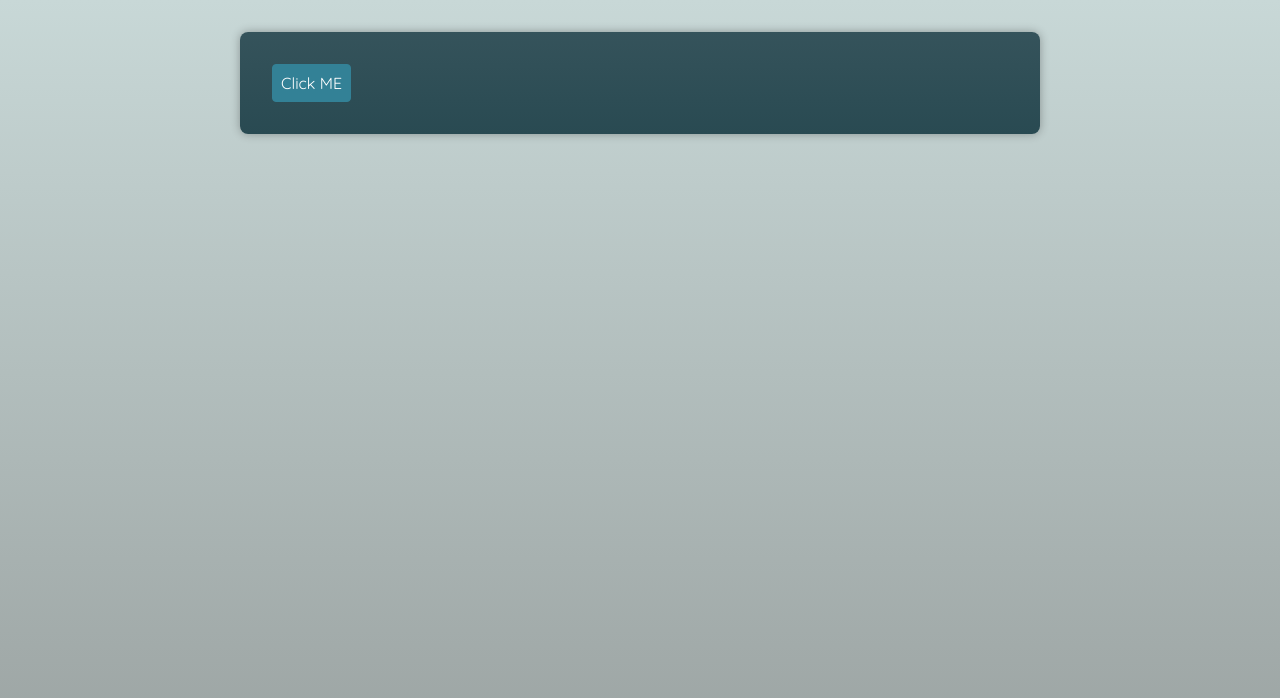
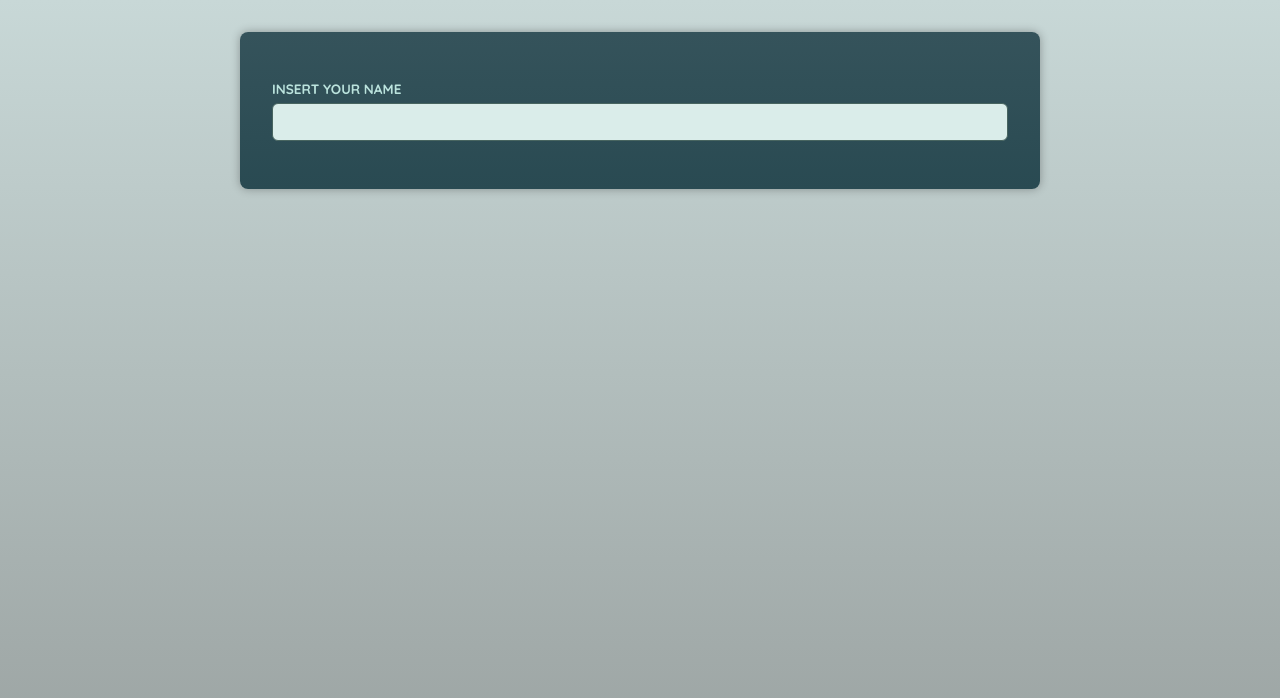
Before and after one commit to EzzEldienMohsen/React-TS-P2, a React (Vite) app: page / in a window 1280 px wide. Shown: the top 698 px of the page. Built offline with nearby package versions, Linux system fonts and the light colour scheme; a web font is replaced by a local one.

Commit message:
Input with ref incase of using useRef()

```diff
--- a/src/App.tsx
+++ b/src/App.tsx
@@ -1,10 +1,12 @@
-import Button from './components/Button';
-import Container from './components/Container';
+import React from 'react';
+
+import Input from './components/Input';
 
 function App() {
+  const input = React.useRef<HTMLInputElement>(null);
   return (
     <main>
-      <Container as={Button}>Click ME </Container>
+      <Input name="yourName" text="insert your name" type="text" ref={input} />
     </main>
   );
 }
--- a/src/components/Input.tsx
+++ b/src/components/Input.tsx
@@ -4,13 +4,15 @@ type Input = {
   name: string;
   text: string;
 } & React.ComponentPropsWithoutRef<'input'>;
-const Input: React.FC<Input> = ({ name, text, ...props }) => {
-  return (
-    <p>
-      <label htmlFor={name}>{text}</label>
-      <input id={name} name={name} {...props} />
-    </p>
-  );
-};
+const Input = React.forwardRef<HTMLInputElement, Input>(
+  ({ name, text, ...props }, ref) => {
+    return (
+      <p>
+        <label htmlFor={name}>{text}</label>
+        <input id={name} name={name} {...props} ref={ref} />
+      </p>
+    );
+  }
+);
 
 export default Input;
```
